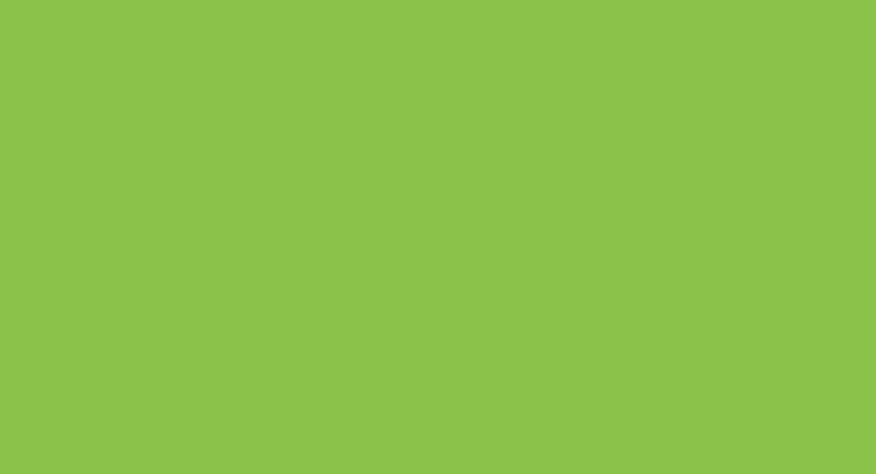
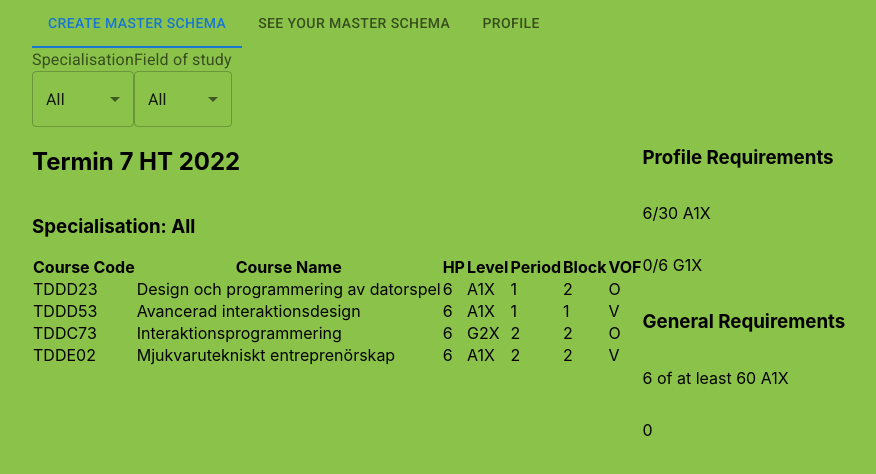
Before and after one commit to WebLabs-AB/MasterChooserApplication, a React (Create React App) app in the folder Frontend/masterfrontend/: page /choose_master in a window 1280 px wide. Before the commit this address had no page. Shown: the top 474 px of the page, without its empty margins (32-908 px from the left). Built offline with nearby package versions, Linux system fonts and the light colour scheme.

Commit message:
Renamed student page

```diff
--- a/Frontend/masterfrontend/src/Main.tsx
+++ b/Frontend/masterfrontend/src/Main.tsx
@@ -1,12 +1,12 @@
 import { Routes, Route } from "react-router-dom";
 import { LoginPage } from "./Screens/LoginPage";
 import { RegistrationPage } from "./Screens/RegistrationPage";
-import { CreateMasterPage } from "./Screens/CreateMasterPage";
+import { StudentChooseMasterPage } from "./Screens/StudentChooseMasterPage";
 
 const Main = () => {
   return (
     <Routes>
-      <Route path="/" element={<CreateMasterPage />} />
+      <Route path="/choose_master" element={<StudentChooseMasterPage />} />
       <Route path="/login" element={<LoginPage />} />
       <Route path="/register" element={<RegistrationPage />} />
     </Routes>
--- a/Frontend/masterfrontend/src/Screens/CreateMasterPage.tsx
+++ b/Frontend/masterfrontend/src/Screens/StudentChooseMasterPage.tsx
@@ -11,7 +11,7 @@ import { ProfileReq } from "../Components/ProfileReq";
 import { GeneralReq } from "../Components/GeneralReq";
 import { CourseData } from "../Assets/Interfaces";
 
-export const CreateMasterPage: React.FC = () => {
+export const StudentChooseMasterPage: React.FC = () => {
   const date = "Termin 7 HT 2022";
   const tabs = ["Create master schema", "See your master schema", "Profile"];
   const specialisations = [
```
